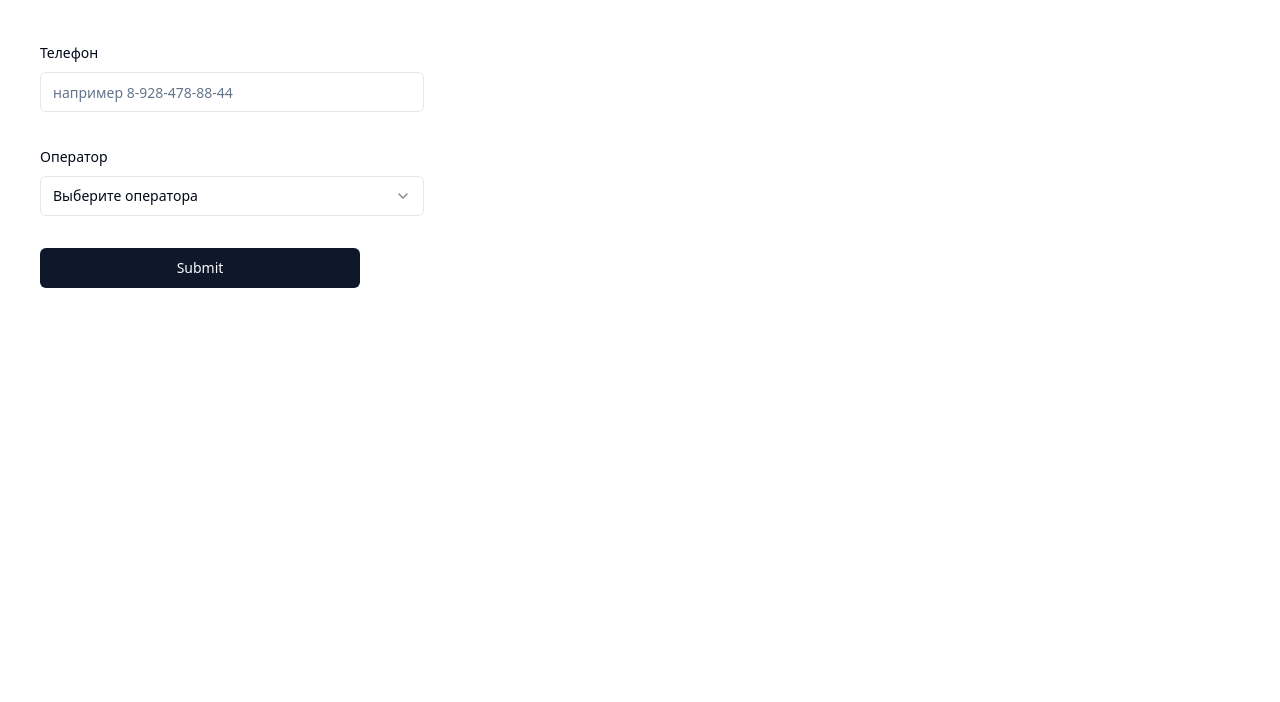
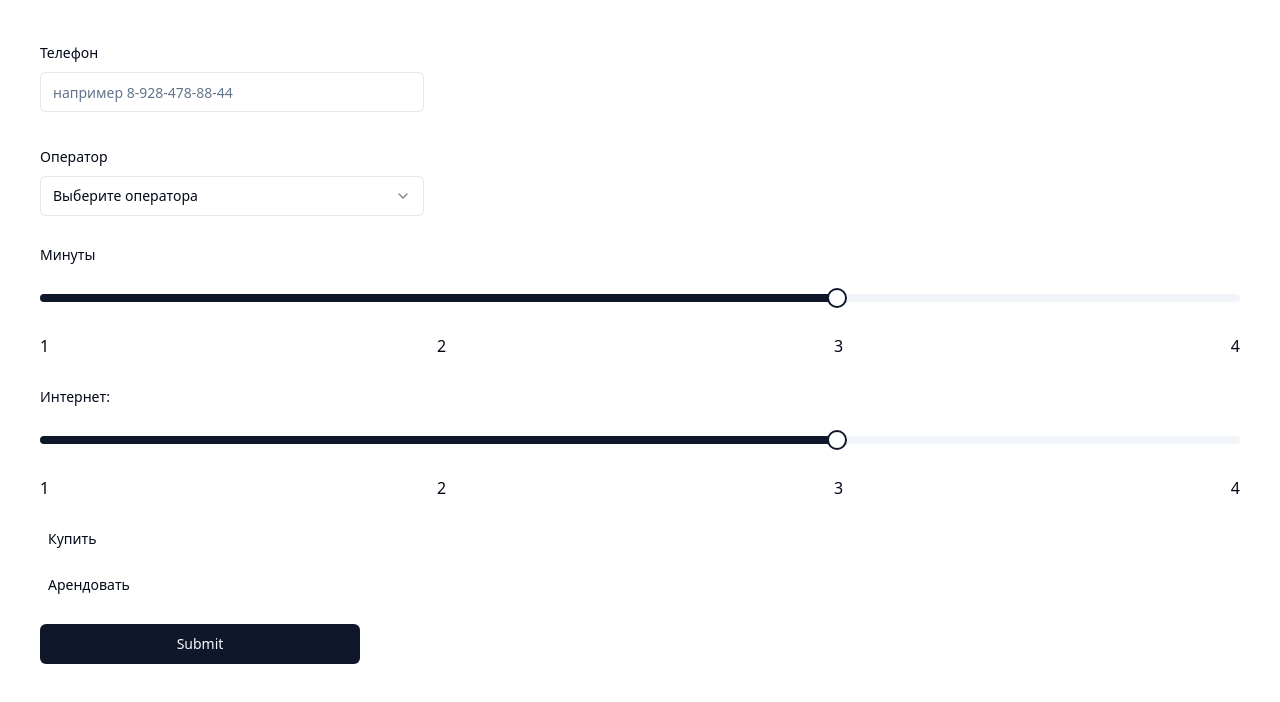
Before and after one commit to phewstaff/cell-phone-plan-configuration, a React (Vite) app: page / in a window 1280 px wide. Shown: the top 702 px of the page. Built offline with nearby package versions, Linux system fonts and the light colour scheme.

Commit message:
added sliders and checkboxes

```diff
--- a/src/App.tsx
+++ b/src/App.tsx
@@ -21,6 +21,9 @@ import * as z from "zod";
 import { useForm } from "react-hook-form";
 
 import { formSchema } from "./schemas";
+import { Checkbox } from "@radix-ui/react-checkbox";
+import { Label } from "./components/ui/label";
+import { Slider } from "./components/ui/slider";
 
 export default function App() {
   const form = useForm<z.infer<typeof formSchema>>({
@@ -85,6 +88,61 @@ export default function App() {
             )}
           />
 
+          <Label htmlFor="minutes">Минуты</Label>
+          <Slider
+            onValueChange={() => {}}
+            id="minutes"
+            defaultValue={[50]}
+            max={75}
+            step={25}
+            className=" min-w-max "
+          />
+
+          <div className="flex justify-between">
+            <span>1</span>
+            <span>2</span>
+            <span>3</span>
+            <span>4</span>
+          </div>
+
+          <Label htmlFor="internet">Интернет:</Label>
+
+          <Slider
+            id="internet"
+            defaultValue={[50]}
+            max={75}
+            step={25}
+            className="min-w-max"
+            onValueChange={() => {}}
+          />
+
+          <div className="flex justify-between">
+            <span>1</span>
+            <span>2</span>
+            <span>3</span>
+            <span>4</span>
+          </div>
+
+          <div className="flex items-center space-x-2">
+            <Checkbox id="buy" />
+            <Label
+              htmlFor="buy"
+              className="text-sm font-medium leading-none peer-disabled:cursor-not-allowed peer-disabled:opacity-70"
+            >
+              Купить
+            </Label>
+          </div>
+
+          <div className="flex items-center space-x-2">
+            <Checkbox id="rent" />
+            <Label
+              htmlFor="rent"
+              className="text-sm font-medium leading-none peer-disabled:cursor-not-allowed peer-disabled:opacity-70"
+            >
+              Арендовать
+            </Label>
+          </div>
+
           <Button className="max-w-xs" type="submit">
             Submit
           </Button>
```
